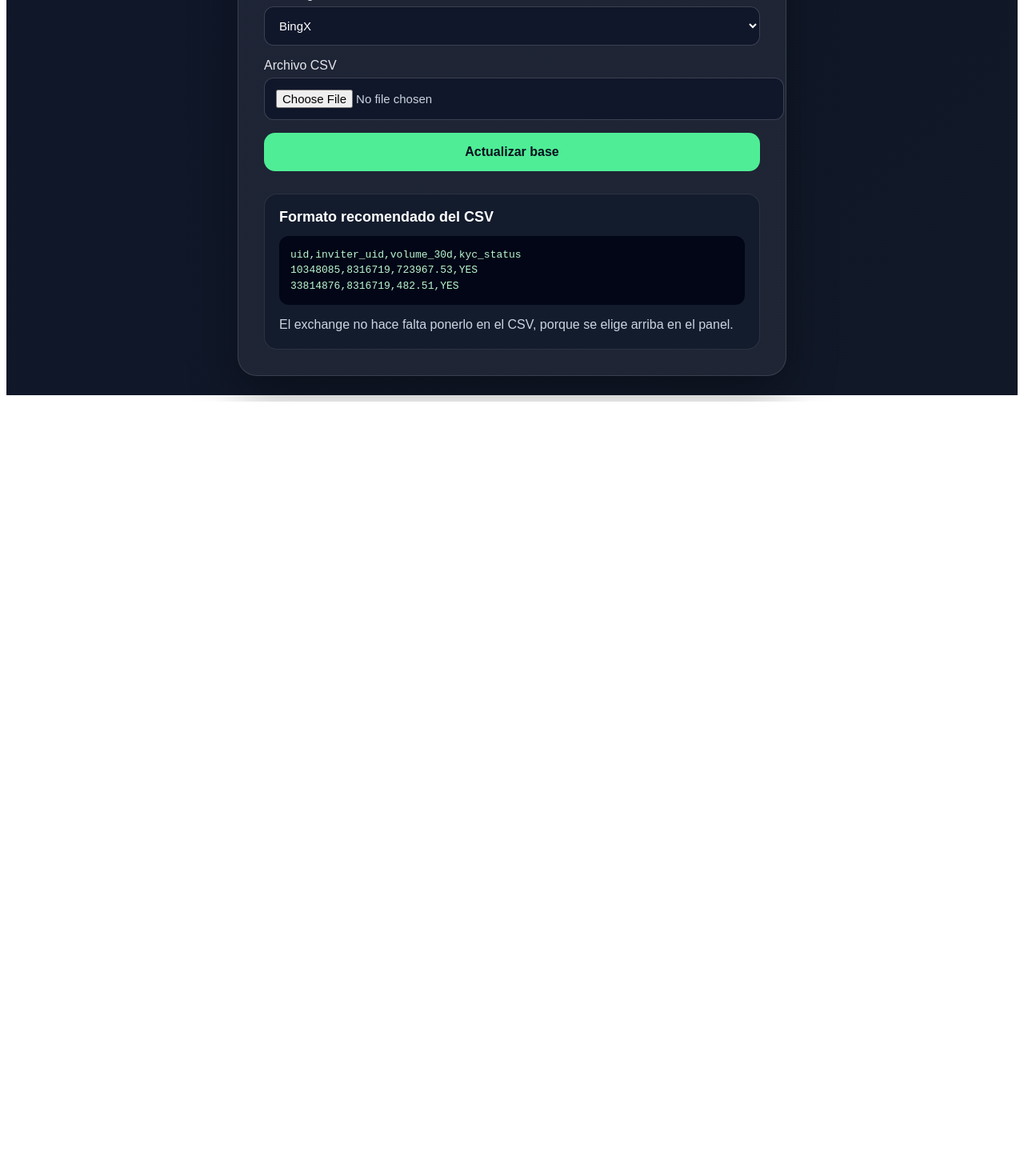
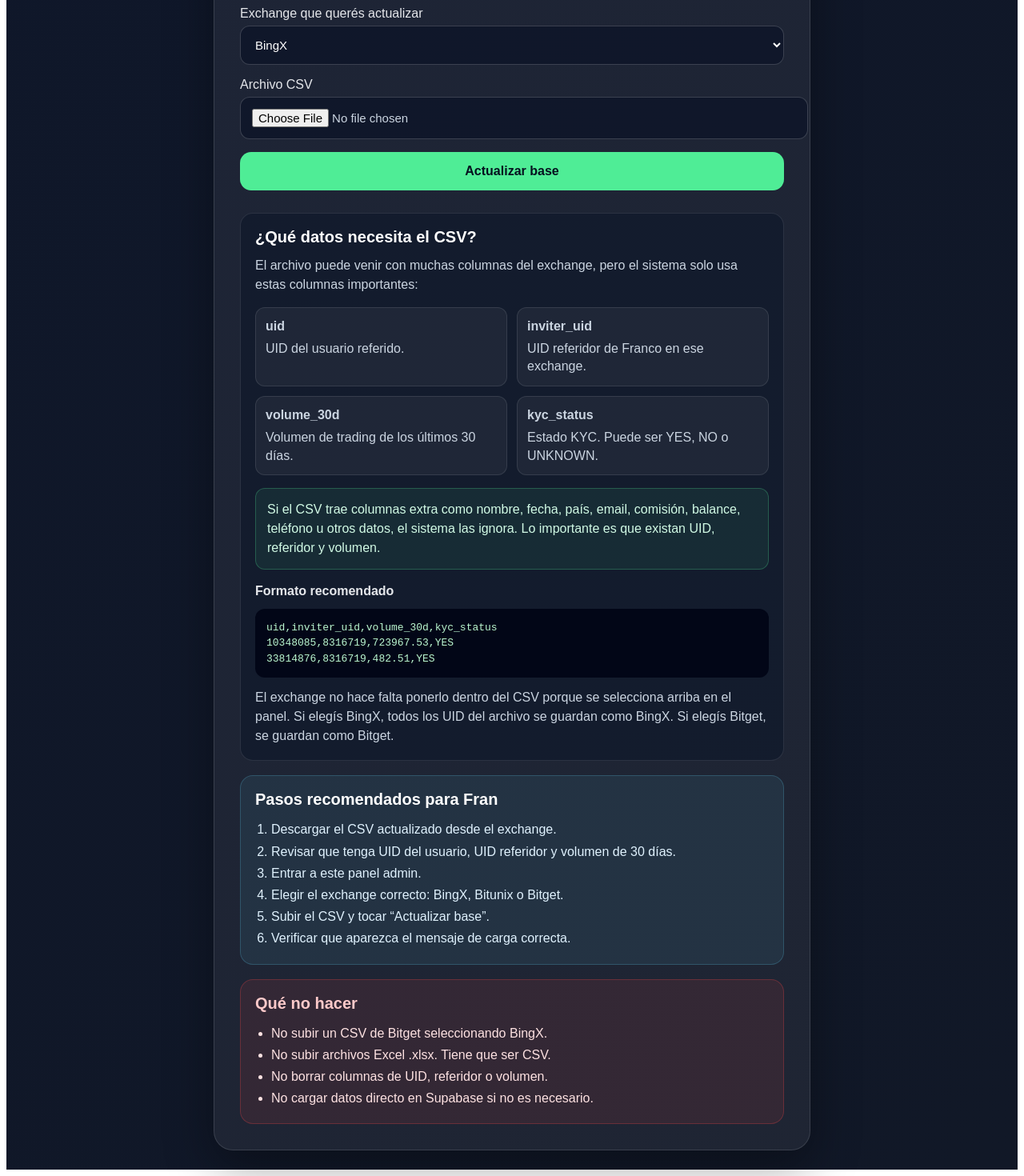
Before and after one commit to ezeediciones-coder/franco-trading-acceso1, a Next.js app: page /admin in a window 1280 px wide. Shown: the part 438-1908 px from the top of the page at 80% size. Before the commit the page ends 940 px from the top, so only its background shows below. Built offline with nearby package versions, Linux system fonts and the light colour scheme.

Commit message:
Update page.tsx

```diff
--- a/app/admin/page.tsx
+++ b/app/admin/page.tsx
@@ -76,12 +76,15 @@ export default function AdminPage() {
           <h1 style={titleStyle}>Panel Admin</h1>
 
           <p style={descriptionStyle}>
-            Cargá el CSV actualizado de cada exchange para actualizar la base de referidos y volumen.
+            Desde acá se actualiza la base de referidos de BingX, Bitunix y Bitget.
+            Cada archivo reemplaza la base anterior del exchange seleccionado.
           </p>
         </div>
 
         <div style={warningStyle}>
-          Al subir un CSV, el sistema borra primero los datos anteriores de ese exchange y carga la base nueva.
+          <strong>Importante:</strong> antes de subir un CSV, asegurate de elegir correctamente
+          el exchange. Si elegís Bitget, se borra la base anterior de Bitget y se carga la nueva.
+          No afecta BingX ni Bitunix.
         </div>
 
         <form onSubmit={subirCsv}>
@@ -99,7 +102,7 @@ export default function AdminPage() {
           </label>
 
           <label style={labelStyle}>
-            <span style={labelTextStyle}>Exchange</span>
+            <span style={labelTextStyle}>Exchange que querés actualizar</span>
 
             <select
               required
@@ -159,15 +162,76 @@ export default function AdminPage() {
         )}
 
         <div style={helpBoxStyle}>
-          <h2 style={helpTitleStyle}>Formato recomendado del CSV</h2>
+          <h2 style={helpTitleStyle}>¿Qué datos necesita el CSV?</h2>
+
+          <p style={helpTextStyle}>
+            El archivo puede venir con muchas columnas del exchange, pero el sistema solo usa
+            estas columnas importantes:
+          </p>
+
+          <div style={infoGridStyle}>
+            <div style={infoItemStyle}>
+              <strong>uid</strong>
+              <span>UID del usuario referido.</span>
+            </div>
+
+            <div style={infoItemStyle}>
+              <strong>inviter_uid</strong>
+              <span>UID referidor de Franco en ese exchange.</span>
+            </div>
+
+            <div style={infoItemStyle}>
+              <strong>volume_30d</strong>
+              <span>Volumen de trading de los últimos 30 días.</span>
+            </div>
+
+            <div style={infoItemStyle}>
+              <strong>kyc_status</strong>
+              <span>Estado KYC. Puede ser YES, NO o UNKNOWN.</span>
+            </div>
+          </div>
+
+          <div style={miniWarningStyle}>
+            Si el CSV trae columnas extra como nombre, fecha, país, email, comisión, balance,
+            teléfono u otros datos, el sistema las ignora. Lo importante es que existan UID,
+            referidor y volumen.
+          </div>
+
+          <h3 style={subTitleStyle}>Formato recomendado</h3>
 
           <pre style={codeStyle}>{`uid,inviter_uid,volume_30d,kyc_status
 10348085,8316719,723967.53,YES
 33814876,8316719,482.51,YES`}</pre>
 
           <p style={helpTextStyle}>
-            El exchange no hace falta ponerlo en el CSV, porque se elige arriba en el panel.
+            El exchange no hace falta ponerlo dentro del CSV porque se selecciona arriba en el
+            panel. Si elegís BingX, todos los UID del archivo se guardan como BingX. Si elegís
+            Bitget, se guardan como Bitget.
           </p>
+        </div>
+
+        <div style={stepsBoxStyle}>
+          <h2 style={helpTitleStyle}>Pasos recomendados para Fran</h2>
+
+          <ol style={stepsListStyle}>
+            <li>Descargar el CSV actualizado desde el exchange.</li>
+            <li>Revisar que tenga UID del usuario, UID referidor y volumen de 30 días.</li>
+            <li>Entrar a este panel admin.</li>
+            <li>Elegir el exchange correcto: BingX, Bitunix o Bitget.</li>
+            <li>Subir el CSV y tocar “Actualizar base”.</li>
+            <li>Verificar que aparezca el mensaje de carga correcta.</li>
+          </ol>
+        </div>
+
+        <div style={dangerBoxStyle}>
+          <h2 style={dangerTitleStyle}>Qué no hacer</h2>
+
+          <ul style={dangerListStyle}>
+            <li>No subir un CSV de Bitget seleccionando BingX.</li>
+            <li>No subir archivos Excel .xlsx. Tiene que ser CSV.</li>
+            <li>No borrar columnas de UID, referidor o volumen.</li>
+            <li>No cargar datos directo en Supabase si no es necesario.</li>
+          </ul>
         </div>
       </section>
     </main>
@@ -187,7 +251,7 @@ const pageStyle: CSSProperties = {
 
 const cardStyle: CSSProperties = {
   width: '100%',
-  maxWidth: '620px',
+  maxWidth: '680px',
   background: 'rgba(255,255,255,0.06)',
   border: '1px solid rgba(255,255,255,0.12)',
   borderRadius: '24px',
@@ -296,9 +360,53 @@ const helpBoxStyle: CSSProperties = {
 };
 
 const helpTitleStyle: CSSProperties = {
-  fontSize: '18px',
+  fontSize: '20px',
   margin: 0,
   marginBottom: '12px',
+};
+
+const subTitleStyle: CSSProperties = {
+  fontSize: '16px',
+  margin: 0,
+  marginTop: '18px',
+  marginBottom: '10px',
+  color: '#e5e7eb',
+};
+
+const helpTextStyle: CSSProperties = {
+  color: '#cbd5e1',
+  margin: 0,
+  marginTop: '12px',
+  lineHeight: '1.5',
+};
+
+const infoGridStyle: CSSProperties = {
+  display: 'grid',
+  gridTemplateColumns: '1fr 1fr',
+  gap: '12px',
+  marginTop: '16px',
+};
+
+const infoItemStyle: CSSProperties = {
+  background: 'rgba(255,255,255,0.05)',
+  border: '1px solid rgba(255,255,255,0.10)',
+  borderRadius: '12px',
+  padding: '12px',
+  display: 'flex',
+  flexDirection: 'column',
+  gap: '6px',
+  color: '#cbd5e1',
+  lineHeight: '1.4',
+};
+
+const miniWarningStyle: CSSProperties = {
+  marginTop: '16px',
+  background: 'rgba(79,237,150,0.08)',
+  border: '1px solid rgba(79,237,150,0.25)',
+  borderRadius: '12px',
+  padding: '14px',
+  color: '#d1fae5',
+  lineHeight: '1.5',
 };
 
 const codeStyle: CSSProperties = {
@@ -311,9 +419,39 @@ const codeStyle: CSSProperties = {
   lineHeight: '1.5',
 };
 
-const helpTextStyle: CSSProperties = {
-  color: '#cbd5e1',
+const stepsBoxStyle: CSSProperties = {
+  marginTop: '18px',
+  background: 'rgba(99,217,253,0.08)',
+  border: '1px solid rgba(99,217,253,0.20)',
+  borderRadius: '16px',
+  padding: '18px',
+};
+
+const stepsListStyle: CSSProperties = {
+  color: '#e0f2fe',
+  paddingLeft: '20px',
   margin: 0,
-  marginTop: '12px',
-  lineHeight: '1.5',
+  lineHeight: '1.7',
 };
+
+const dangerBoxStyle: CSSProperties = {
+  marginTop: '18px',
+  background: 'rgba(239,68,68,0.10)',
+  border: '1px solid rgba(239,68,68,0.28)',
+  borderRadius: '16px',
+  padding: '18px',
+};
+
+const dangerTitleStyle: CSSProperties = {
+  fontSize: '20px',
+  margin: 0,
+  marginBottom: '12px',
+  color: '#fecaca',
+};
+
+const dangerListStyle: CSSProperties = {
+  color: '#fee2e2',
+  paddingLeft: '20px',
+  margin: 0,
+  lineHeight: '1.7',
+};
```
